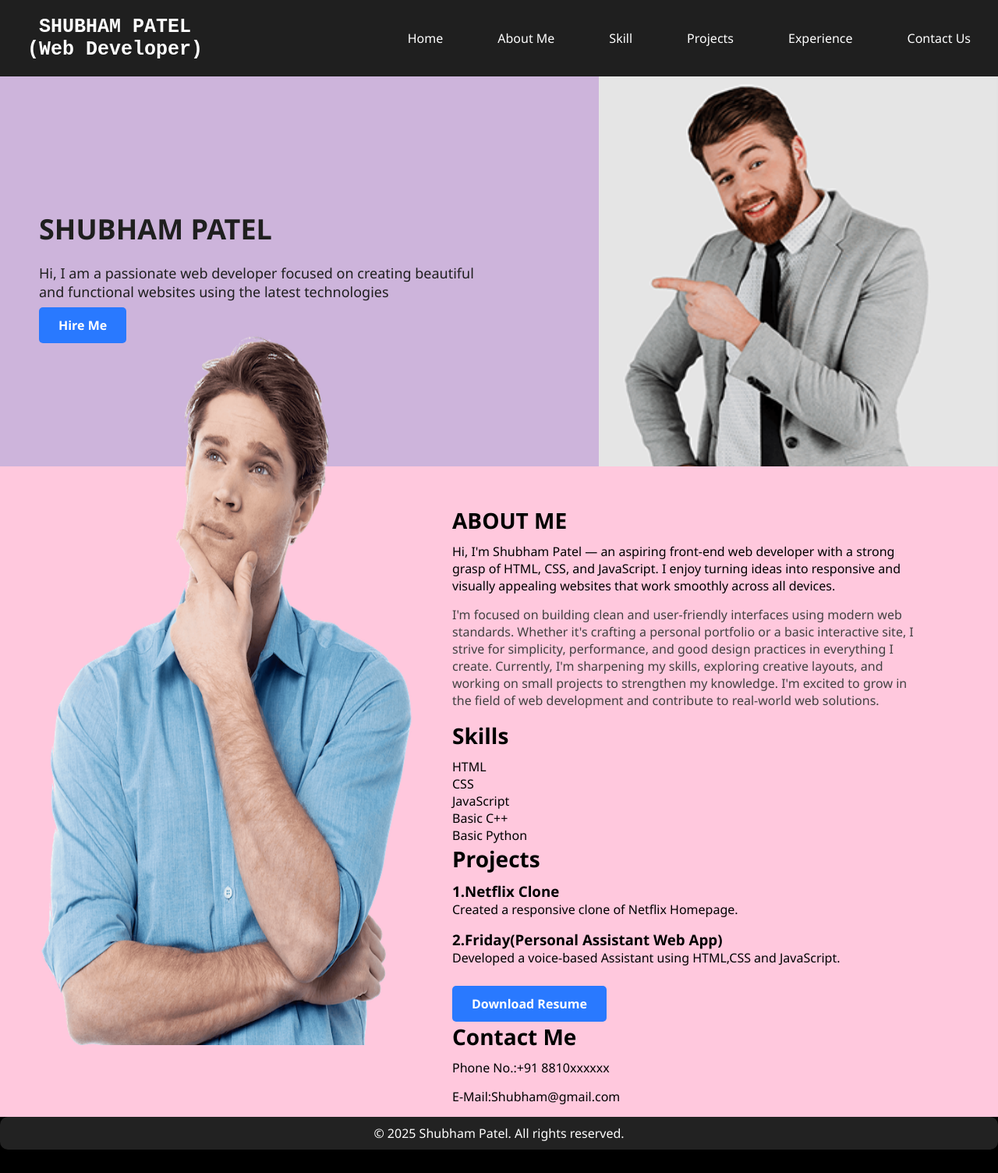
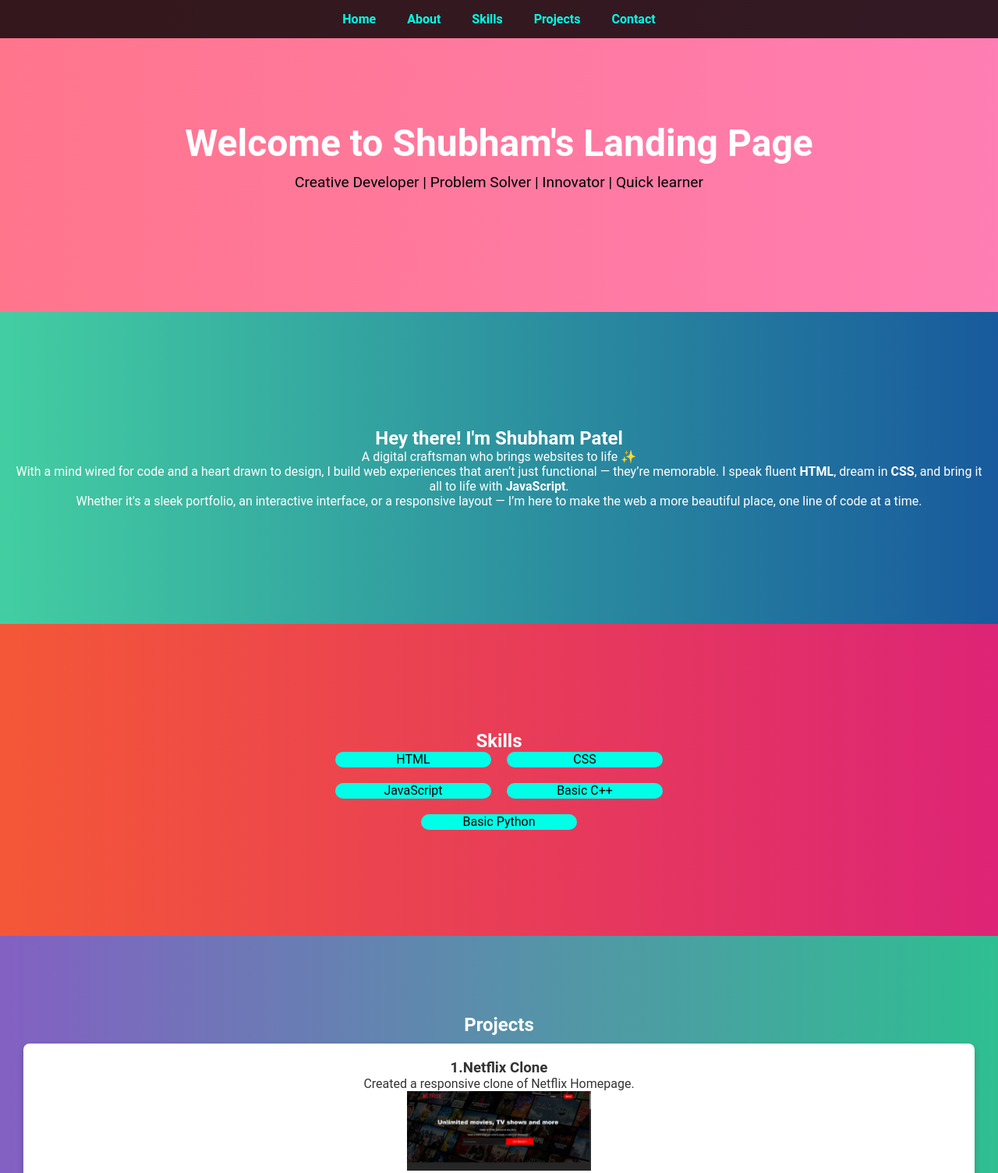
Before and after one commit to Shubhu007-ai/codsoft, a plain HTML site: page index.html in a window 1280 px wide. Shown: the top 1504 px of the page at 78% size. Before the commit the page ends 1474 px from the top, so only its background shows below. Drawn offline with Linux system fonts and the light colour scheme.

Commit message:
Web Development level1-Task2
This is my landing page website created as part of Task 1 in web development. The project highlights my skills in front-end development using HTML, CSS, and JavaScript. It is a clean, responsive, and interactive portfolio that represents my profile, projects, and contact details.

🔧 Technologies Used:
HTML for structure (index.html)

CSS for styling (style.css)

JavaScript for interactivity (script.js) inside index.html for conatct response

📁 Folder & File Structure:
index.html – The main HTML file containing the structure of the website.

style.css – Custom CSS file for styling the layout, typography, and responsiveness.

script.js – JavaScript file for adding basic dynamic behavior and user interaction.

images – Folder containing all image assets used across the site (e.g., netflixclone.png).

🧩 Features:
A smooth scrollable home page with an introduction.

An about section with a brief overview of my background.

A projects section to showcase my work and contributions.

A contact form to allow users to connect with me.

Mobile-friendly and responsive layout.

Organized folder structure for easy understanding and maintenance.

This project helped me understand how to build a visually appealing and well-structured portfolio from scratch. It also gave me hands-on experience in managing files and optimizing design for better performance.

```diff
--- a/index.html
+++ b/index.html
@@ -1,95 +1,97 @@
 <!DOCTYPE html>
 <html lang="en">
 <head>
-  <meta charset="UTF-8" />
-  <meta name="viewport" content="width=device-width, initial-scale=1.0"/>
-  <title>My Portfolio</title>
-  <link rel="stylesheet" href="style.css" />
+    <meta charset="UTF-8">
+    <meta name="viewport" content="width=device-width, initial-scale=1.0">
+    <title>Shubham's Landing Page</title>
+   <link rel="stylesheet" href="style.css">
 </head>
 <body>
-  <!-- Navbar -->
-  <nav class="navbar">
-    <div class="logo"><pre> SHUBHAM PATEL
-(Web Developer)</pre></div>
-    </pre></div>
-    <ul class="nav-heads">
-      <li>Home</li>
-      <li>About Me</li>
-      <li>Skill</li>
-      <li>Projects</li>
-      <li>Experience</li>
-      <li>Contact Us</li>
-    </ul>
-  </nav>
+    <nav>
+        <ul>
+            <li><a href="#home">Home</a></li>
+            <li><a href="#about">About</a></li>
+            <li><a href="#skills">Skills</a></li>
+            <li><a href="#projects">Projects</a></li>
+            <li><a href="#contact">Contact</a></li>
+        </ul>
+    </nav>
 
-  <!-- intro Section -->
-  <section class="intro">
-    <div class="intro-text">
-      <h1>SHUBHAM PATEL</h1>
-      <p>Hi, I am a passionate web developer focused on creating beautiful and functional websites using the latest technologies</p>
-      <div class="button">
-        <a href="#contact" class="btn">Hire Me</a>
-      </div>
-    </div>
-    <div class="intro-bg">
-    </div>
-  </section>
+    <section id="home">
+        <h1>Welcome to Shubham's Landing Page</h1>
+        <p>Creative Developer | Problem Solver | Innovator | Quick learner</p>
+    </section>
 
-  <!-- About Section -->
-  <section class="about">
-    <div class="about-image">
-      <div class="image-wrapper">
-<img src="man.png" alt="Shubham patel" class="overlap-img" />
-      </div>
-    <div class="about-content">
-      <h2>ABOUT ME</h2>
-     <p>
-Hi, I'm Shubham Patel — an aspiring front-end web developer with a strong grasp of HTML, CSS, and JavaScript. I enjoy turning ideas into responsive and visually appealing websites that work smoothly across all devices.
+    <section id="about">
+       <h1>Hey there! I'm <span class="highlight">Shubham Patel</span></h1>
+<p>
+  A digital craftsman who brings websites to life ✨ <br>
+  With a mind wired for code and a heart drawn to design, I build web experiences that aren’t just functional — they’re memorable.
+  I speak fluent <strong>HTML</strong>, dream in <strong>CSS</strong>, and bring it all to life with <strong>JavaScript</strong>.
 </p>
-<p class="details">
-I'm focused on building clean and user-friendly interfaces using modern web standards. Whether it's crafting a personal portfolio or a basic interactive site, I strive for simplicity, performance, and good design practices in everything I create.
-Currently, I'm sharpening my skills, exploring creative layouts, and working on small projects to strengthen my knowledge. I'm excited to grow in the field of web development and contribute to real-world web solutions.
+<p>
+  Whether it's a sleek portfolio, an interactive interface, or a responsive layout — I’m here to make the web a more beautiful place, one line of code at a time.
 </p>
+
+    </section>
+<section id="skills">
         <h2>Skills</h2>
         <div class="skills-container">
             <div class="skill-bar">
-                <div class="skill-progress">HTML</div>
+                <div class="skill-progress" style="width: 75%">HTML</div>
             </div>
             <div class="skill-bar">
-                <div class="skill-progress">CSS</div>
+                <div class="skill-progress" style="width: 75%">CSS</div>
             </div>
             <div class="skill-bar">
-                <div class="skill-progress">JavaScript</div>
+                <div class="skill-progress" style="width: 75%">JavaScript</div>
             </div>
             <div class="skill-bar">
-                <div class="skill-progress">Basic C++</div>
+                <div class="skill-progress" style="width: 75%">Basic C++</div>
             </div>
           <div class="skill-bar">
-                <div class="skill-progress">Basic Python</div>
+                <div class="skill-progress" style="width: 75%">Basic Python</div>
             </div>
-                  <h2>Projects</h2>
+        </div>
+    </section>
+
+    <section id="projects">
+        <h2>Projects</h2>
+        <div class="projects-container">
             <div class="project-card">
-                <h3>1.Netflix Clone</h3>
+                  <h3>1.Netflix Clone</h3>
                 <p>Created a responsive clone of Netflix Homepage.</p>
+                <img src="netflixclone.png" alt="netflix clone" style="width: 20%; height:auto;">
             </div>
             <div class="project-card">
-                <h3>2.Friday(Personal Assistant Web App)</h3>
+               <h3>2.Friday(Personal Assistant Web App)</h3>
                 <p>Developed a voice-based Assistant using HTML,CSS and JavaScript.</p>
             </div>
         </div>
-      <a href="Shubham Patel Resume.pdf" class="btn download-btn" download="">Download Resume</a>
-
-        <div class="contact">
-        <h2>Contact Me</h2>
-        <p>Phone No.:+91 8810xxxxxx</p>
-        <p>E-Mail:Shubham@gmail.com</p>
-        </div>
-
     </section>
 
-  <footer>
-    <p>&copy; 2025 Shubham Patel. All rights reserved.</p>
-  </footer>
+    <section id="contact">
+        <h2>Contact Me</h2>
+        <form>
+            <input type="text" placeholder="Your Name" required>
+            <input type="email" placeholder="Your Email" required>
+            <textarea placeholder="Your Message" rows="4" required></textarea><br>
+            <button type="submit">Send</button>
+        </form>
+    </section>
 
+    <footer>
+        <p>&copy; 2025 Shubham Patel Landing Page. All rights reserved.</p>
+    </footer>
+
+    <script>
+        // Simple interaction: Alert on form submission
+        const form = document.querySelector("form");
+        form.addEventListener("submit", function(e) {
+            e.preventDefault();
+            alert("Thanks for reaching out! I will get back to you soon.");
+            form.reset();
+        });
+    </script>
 </body>
 </html>
--- a/style.css
+++ b/style.css
@@ -1,153 +1,172 @@
-/* Reset */
+
         * {
             margin: 0;
             padding: 0;
             box-sizing: border-box;
         }
 
-body {
-  font-family: 'Segoe UI', sans-serif;
-  background-color: #000000;
-  color: white;
-        @media(min-width:400px) and (max-width: 1000px) {
-      width:80rem;
-      height:100rem;
-    }
+        html, body {
+            font-family: 'Roboto', sans-serif;
+            scroll-behavior: smooth;
+            background: linear-gradient(120deg, #1e3c72, #2a5298);
+            color: #fff;
         }
 
-/* Navbar */
-.navbar {
-  display: flex;
-  justify-content: space-between;
-  align-items: center;
-  background-color: #1f1f1f;
-   padding: 20px 35px;
+        nav {
+            position: fixed;
+            top: 0;
+            left: 0;
+            width: 100%;
+            background: rgba(0, 0, 0, 0.8);
+            padding: 15px 0;
+            z-index: 1000;
         }
 
-.logo {
-  font-size: 25px;
-  font-weight: bold;
+        nav ul {
+            display: flex;
+            justify-content: center;
+            list-style: none;
         }
 
-.nav-heads {
-  list-style: none;
-  display: flex;
-  gap: 70px;
+        nav ul li {
+            margin: 0 20px;
         }
 
-/* intro Section */
-.intro {
+        nav ul li a {
+            color: #00ffe7;
+            text-decoration: none;
+            font-weight: bold;
+            font-size: 16px;
+            transition: color 0.3s;
+        }
+
+        nav ul li a:hover {
+            color: #a57eff;
+        }
+
+        section {
+            padding: 100px 20px;
+            min-height: 50vh;
             display: flex;
-  justify-content: space-between;
+            flex-direction: column;
+            justify-content: center;
             align-items: center;
-  padding: 60px 50px;
-  background-color:#cdb4db;
-  color:#1f1f1f;
-  height: 500px;
+            text-align: center;
+        }
+
+        #home {
+            background: linear-gradient(to right, #ff758c, #ff7eb3);
+        }
+
+        #home h1 {
+            font-size: 3rem;
+            animation: fadeIn 2s ease-out;
+        }
+
+        #home p {
+            font-size: 1.2rem;
+            margin-top: 10px;
+            color: #000;
+        }
+
+        #about {
+            background: linear-gradient(to right, #43cea2, #185a9d);
+        }
+
+        #skills {
+            background: linear-gradient(to right, #f45737, #dd2476);
+        }
+
+        .skills-container {
+            display: flex;
+            flex-wrap: wrap;
+            justify-content: center;
+            gap: 20px;
+            width: 100%;
+            max-width: 600px;
+        }
+
+        .skill-bar {
+            background: #fff;
+            width: 200px;
+            height: 20px;
+            border-radius: 10px;
+            overflow: hidden;
             position: relative;
         }
 
-.intro-text {
-  max-width: 50%;
-  z-index: 2;
+        .skill-bar .skill-progress {
+            height: 100%;
+            color: black;
+            background: #00ffe7;
+            animation: growBar 2s ease forwards;
         }
 
-.intro-text h1 {
-  font-size: 36px;
-  margin-bottom: 20px;
+        .skill-name {
+            position: absolute;
+            top: -25px;
+            left: 0;
+            font-size: 14px;
+            color: #0b0b0b;
         }
 
-.intro-text p {
-  font-size: 18px;
-  margin-bottom: 20px;
-   color:#1f1f1f;
+        #projects {
+            background: linear-gradient(to right, #8360c3, #2ebf91);
         }
 
-.btn {
-  background-color: #2979ff;
-  color: white;
-  padding: 12px 25px;
+        .project-card {
+            background: #fff;
+            color: #333;
+            padding: 20px;
+            border-radius: 8px;
+            margin: 10px;
+            box-shadow: 0 4px 8px rgba(0,0,0,0.2);
+            transition: transform 0.3s ease;
+        }
+
+        .project-card:hover {
+            transform: scale(1.05);
+        }
+
+        #contact {
+            background: linear-gradient(to right, #141e30, #243b55);
+        }
+
+        #contact input, #contact textarea {
+            width: 80%;
+            max-width: 500px;
+            padding: 10px;
+            margin: 10px 0;
             border: none;
             border-radius: 5px;
-  text-decoration: none;
-  font-weight: bold;
-  margin-top: 25px;
         }
 
-.btn:hover {
-  background-color: #155edb;
+        #contact button {
+            padding: 10px 20px;
+            background: #00ffe7;
+            color: #000;
+            border: none;
+            cursor: pointer;
+            border-radius: 5px;
+            transition: background 0.3s;
         }
 
-.intro-bg {
-  position: absolute;
-  top: 0;
-  right: 0;
-  bottom: 0;
-  width: 40%;
-  background: url('bg.png');
-  background-size: cover;
+        #contact button:hover {
+            background: #ff7eb3;
         }
 
-/* About Section */
-.about {
-  display: flex;
-  background-color: #FFC8DD;
-  color: black;
-  gap: 50px;
-  height: 80%;
-  position: relative;
-  padding-top: 50px;
-  padding-left: 580px;
+        footer {
+            padding: 20px;
+            background: #000;
+            text-align: center;
         }
 
-.about-image img {
-     width: 30em;
-    height: 57em;
-    z-index: 2;
+        @keyframes fadeIn {
+            from { opacity: 0; transform: translateY(-20px); }
+            to { opacity: 1; transform: translateY(0); }
         }
 
-.image-wrapper {
-  position: absolute;
-  top: -170px; /* pull image upwards into the hero section */
-  left: 50px;
-  bottom: 0px;
+        @keyframes growBar {
+            from { width: 0; }
+            to { width: 100%; }
         }
-
-.overlap-img {
-  position: absolute;
-  height: 300px;
-  z-index: 2;
-}
-
-.about-content {
-  max-width: 600px;
-}
-
-.about-content h2 {
-  color: black;
-  font-size: 28px;
-  margin-bottom: 10px;
-}
-
-.about-content p {
-  margin-bottom: 15px;
-  font-size: 16px;
-}
-
-.details {
-  color: #424141;
-}
-
-.download-btn {
-  background-color: #2979ff;
-  color: white;
-  display: inline-block;
-  margin-top: 10px;
-}
-footer {
-  text-align: center;
-  padding: 10px;
-  background: #222;
-  color: white;
-  border-radius: 10px;
-}
```
Also changed, not shown: netflixclone.png (added). Lines whose indentation alone changed are shown as unchanged.
